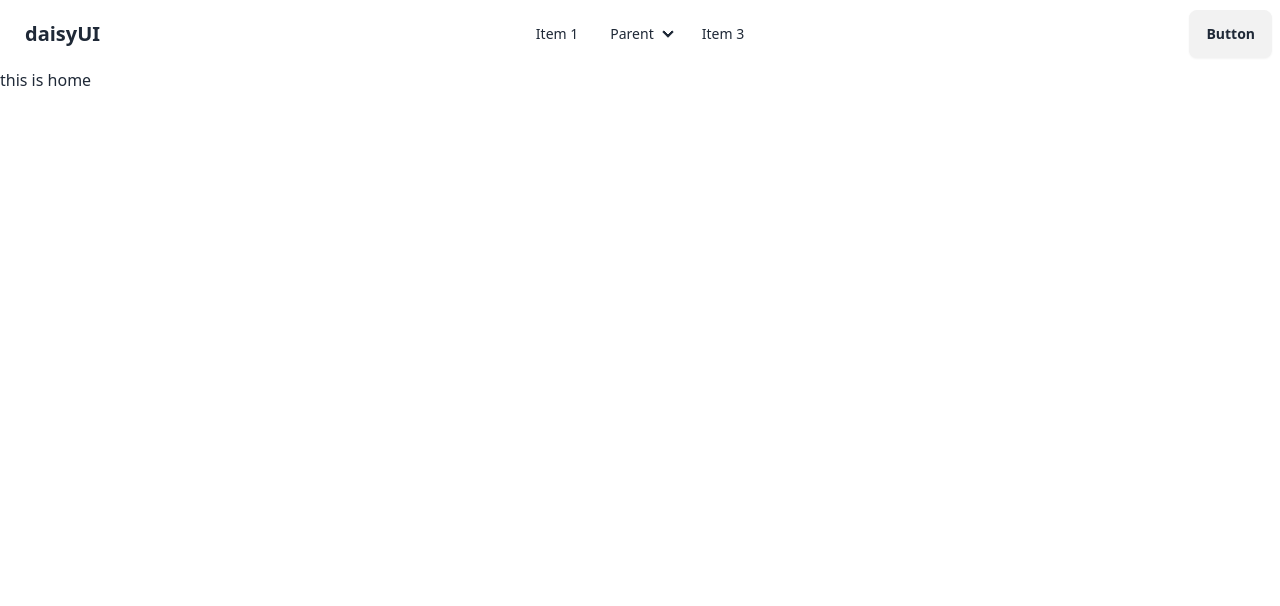
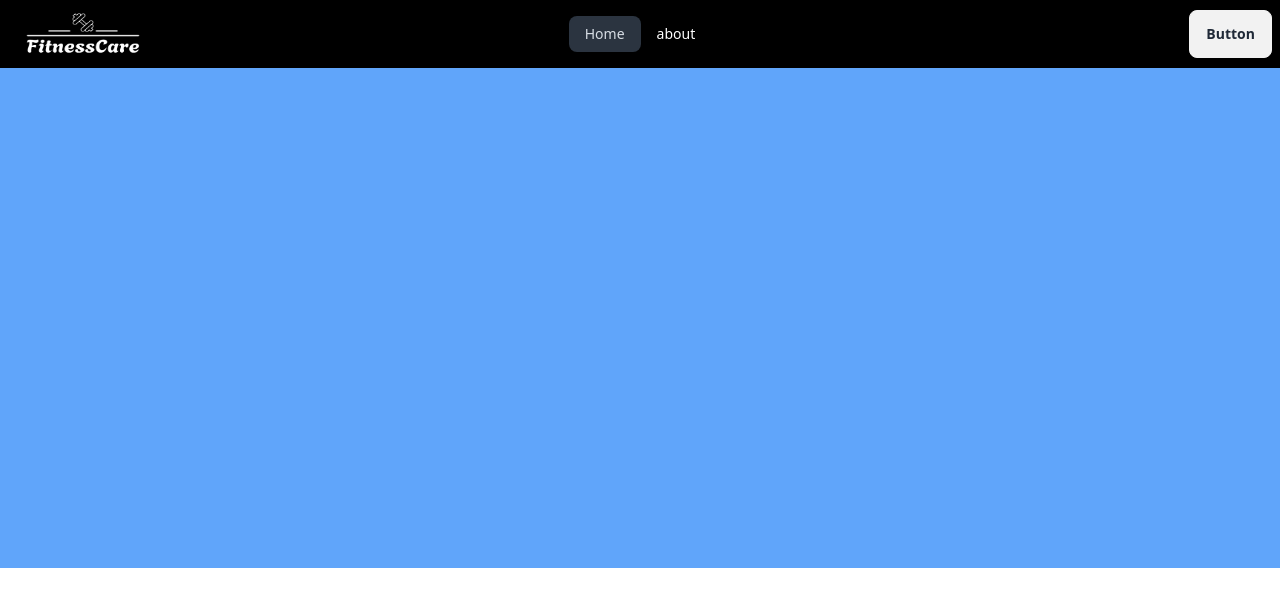
Before and after one commit to shaikTazUddin01/fitness-equipment-and-accessories-client, a React (Vite) app: page / in a window 1280 px wide. Shown: the top 606 px of the page. Built offline with nearby package versions, Linux system fonts and the light colour scheme.

Commit message:
added navbar and hero area

```diff
--- a/src/component/Navbar/Navbar.tsx
+++ b/src/component/Navbar/Navbar.tsx
@@ -1,7 +1,20 @@
+import { NavLink } from "react-router-dom";
+import logo from "../../assets/images/logo.png";
+
 const Navbar = () => {
+  const navItem = (
+    <>
+      <li>
+        <NavLink to={"/"}>Home</NavLink>
+      </li>
+      <li>
+        <NavLink to={"/about"}>about</NavLink>
+      </li>
+    </>
+  );
   return (
     <div>
-      <div className="navbar bg-base-100">
+      <div className="navbar bg-black text-white">
         <div className="navbar-start">
           <div className="dropdown">
             <div tabIndex={0} role="button" className="btn btn-ghost lg:hidden">
@@ -22,51 +35,19 @@ const Navbar = () => {
             </div>
             <ul
               tabIndex={0}
-              className="menu menu-sm dropdown-content bg-base-100 rounded-box z-[1] mt-3 w-52 p-2 shadow"
+              className="menu menu-sm dropdown-content bg-black text-white rounded-box z-[1] mt-3 w-52 p-2 shadow"
             >
-              <li>
-                <a>Item 1</a>
-              </li>
-              <li>
-                <a>Parent</a>
-                <ul className="p-2">
-                  <li>
-                    <a>Submenu 1</a>
-                  </li>
-                  <li>
-                    <a>Submenu 2</a>
-                  </li>
-                </ul>
-              </li>
-              <li>
-                <a>Item 3</a>
-              </li>
+              {navItem}
             </ul>
           </div>
-          <a className="btn btn-ghost text-xl">daisyUI</a>
+          <div>
+            <a className="">
+              <img src={logo} alt="" className="w-[150px] h-[50px]" />
+            </a>
+          </div>
         </div>
         <div className="navbar-center hidden lg:flex">
-          <ul className="menu menu-horizontal px-1">
-            <li>
-              <a>Item 1</a>
-            </li>
-            <li>
-              <details>
-                <summary>Parent</summary>
-                <ul className="p-2">
-                  <li>
-                    <a>Submenu 1</a>
-                  </li>
-                  <li>
-                    <a>Submenu 2</a>
-                  </li>
-                </ul>
-              </details>
-            </li>
-            <li>
-              <a>Item 3</a>
-            </li>
-          </ul>
+          <ul className="menu menu-horizontal px-1">{navItem}</ul>
         </div>
         <div className="navbar-end">
           <a className="btn">Button</a>
--- /dev/null
+++ b/src/component/home/HeroArea.tsx
@@ -0,0 +1,13 @@
+
+
+const HeroArea = () => {
+    return (
+        <div>
+            <div className='h-[500px] w-full bg-blue-400'>
+
+            </div>
+        </div>
+    );
+};
+
+export default HeroArea;
--- a/src/main.tsx
+++ b/src/main.tsx
@@ -8,7 +8,9 @@ import Routers from "./route/Routers.tsx";
 ReactDOM.createRoot(document.getElementById("root")!).render(
   <React.StrictMode>
     <RouterProvider router={Routers}>
+      <div className="max-w-7xl mx-auto">
       <App />
+      </div>
     </RouterProvider>
   </React.StrictMode>
 );
--- a/src/pages/Home.tsx
+++ b/src/pages/Home.tsx
@@ -1,9 +1,10 @@
 import React from 'react';
+import HeroArea from '../component/home/HeroArea';
 
 const Home = () => {
     return (
         <div>
-            <h1>this is home</h1>
+            <HeroArea></HeroArea>
         </div>
     );
 };
```
Also changed, not shown: src/assets/images/logo.png (added).
